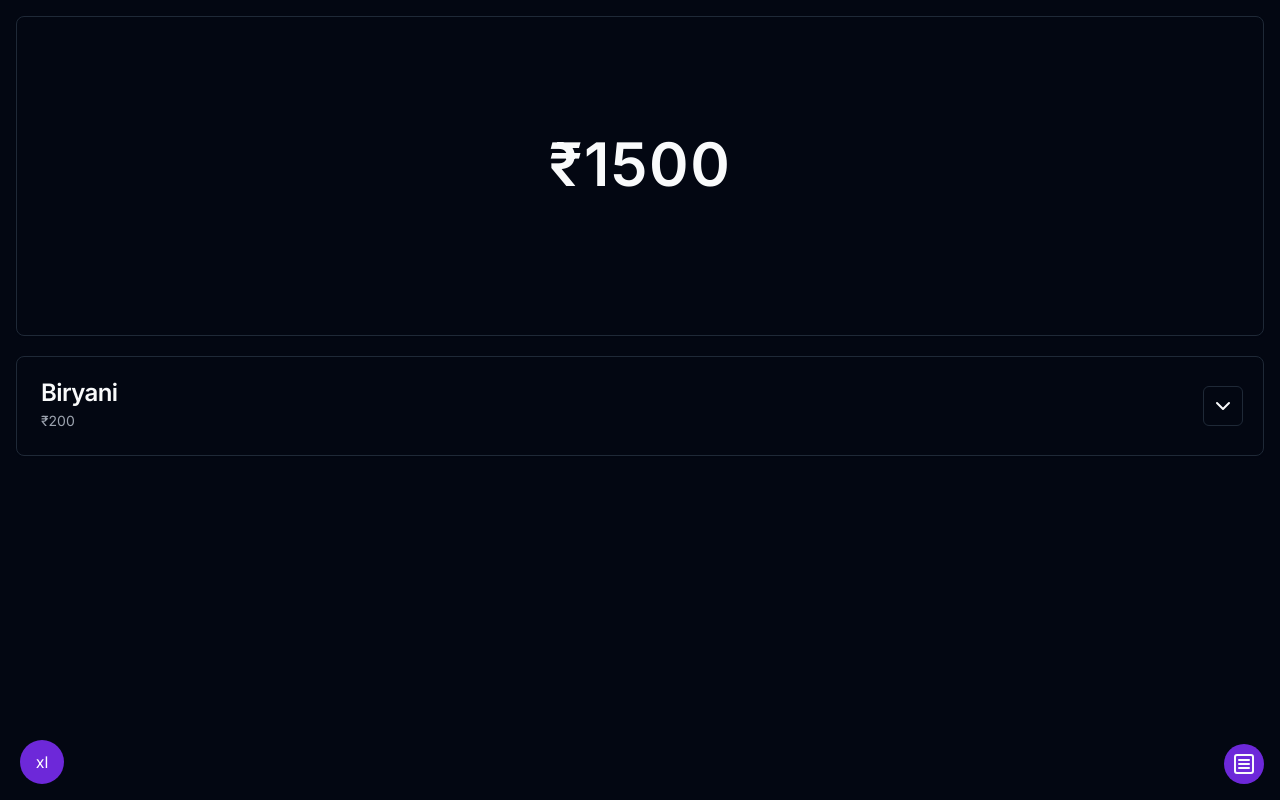
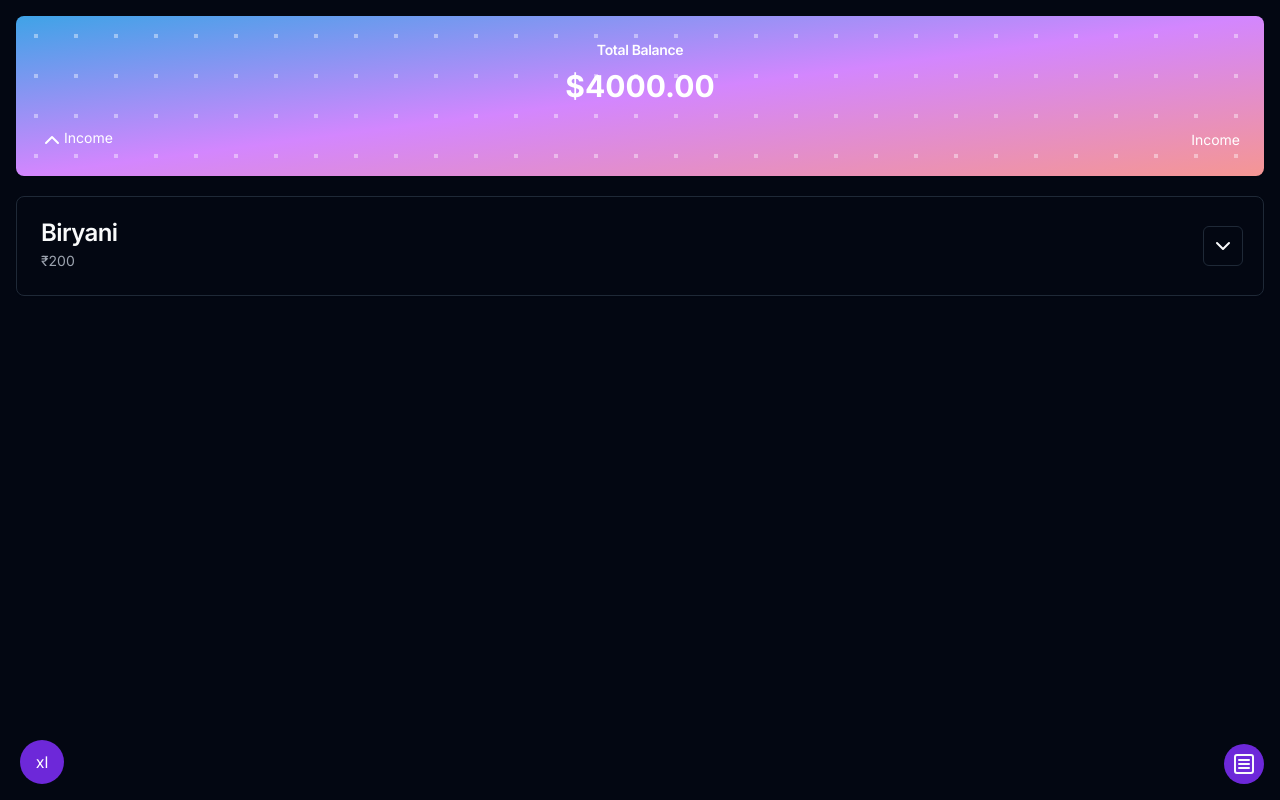
Before and after one commit to kratos-respawned/expense-tracker, a Next.js app: page / in a window 1280 px wide. Built offline with nearby package versions, Linux system fonts and the light colour scheme.

Commit message:
created homepage card

```diff
--- a/src/app/globals.css
+++ b/src/app/globals.css
@@ -68,8 +68,6 @@
 
  */
 
-
-
 @layer base {
   :root {
     /* hsl(225, 80%, 98%) */
@@ -125,3 +123,10 @@
     @apply bg-background text-foreground;
   }
 }
+.dottedGradient {
+  background: radial-gradient(rgba(255, 255, 255, 0.4) 8%, transparent 8%);
+  background-position: 0% 0%;
+  background-size: 5vmin 5vmin;
+  height: 100%;
+  width: 100%;
+}
--- a/src/app/page.tsx
+++ b/src/app/page.tsx
@@ -2,21 +2,31 @@ import { DropdownMenuDemo } from "@/components/CardDialog";
 import { Icons } from "@/components/Icons";
 import AddItem from "@/components/add-item";
 import { Button } from "@/components/ui/button";
-import { Card, CardContent, CardDescription, CardHeader, CardTitle } from "@/components/ui/card";
+import { Card, CardContent, CardDescription, CardFooter, CardHeader, CardTitle } from "@/components/ui/card";
 import Image from "next/image";
 
 export default function Home() {
   return (
     <main className="p-4">
-      <Card className="h-[40vh] ">
-        <CardContent className="grid place-items-center h-full">
-          <h1 className="text-6xl font-semibold tracking-wide">&#8377;1500</h1>
-
+      <div className="bg-gradient-to-br rounded-lg  from-[#3FA3E7] via-[#D386FE] to-[#F59693] ">
+      <Card className=" border-none text-white dottedGradient">
+        <CardHeader className="pb-2">
+        <CardTitle className="text-center text-sm">Total Balance</CardTitle>
+        </CardHeader>
+        <CardContent className="text-3xl font-bold text-center pt-0">
+          <p>$4000.00</p>
         </CardContent>
+        <CardFooter className="justify-between">
+          <div className="flex text-sm">
+            <Icons.upArrow/>
+          <p>Income</p>
+          </div>
+          <div className="flex text-sm">
+          <p>Income</p>
+          </div>
+        </CardFooter>
       </Card>
-      {/* <div className='border-2 border-white h-52 grid place-items-center '>
-
-      </div> */}
+      </div>
       <div className="space-y-5 mt-5">
         <Card className="flex justify-between">
           <CardHeader>
--- a/src/components/Icons.tsx
+++ b/src/components/Icons.tsx
@@ -25,6 +25,7 @@ export const Icons = {
   edit: PencilLine,
   delete: XCircle,
   upArrow: ChevronUp,
+  dowArrow: ChevronDown,
   rupee: IndianRupee,
   user:User,
   google: (props:IconProps) => (
```
Also changed, not shown: 1 other file (tests, documents, lock files or other folders).
